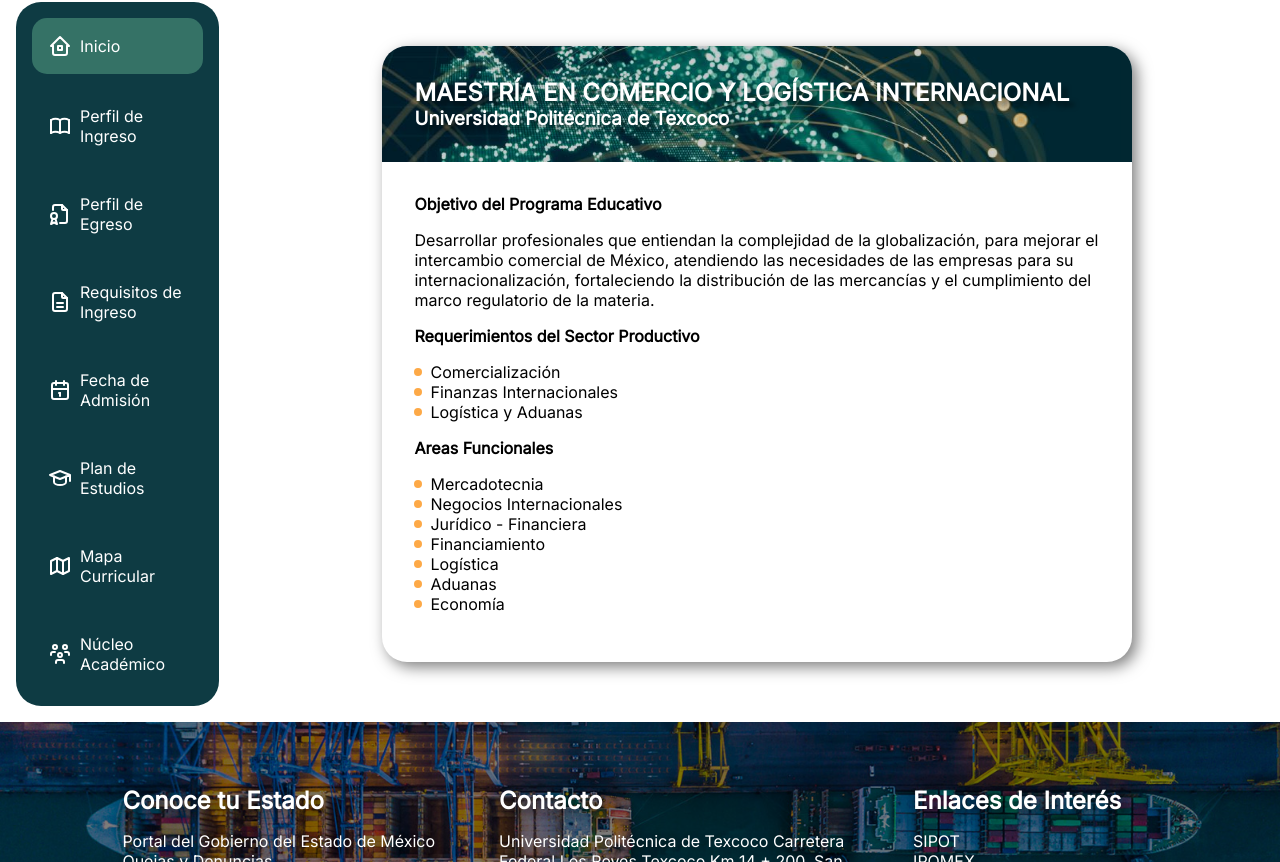
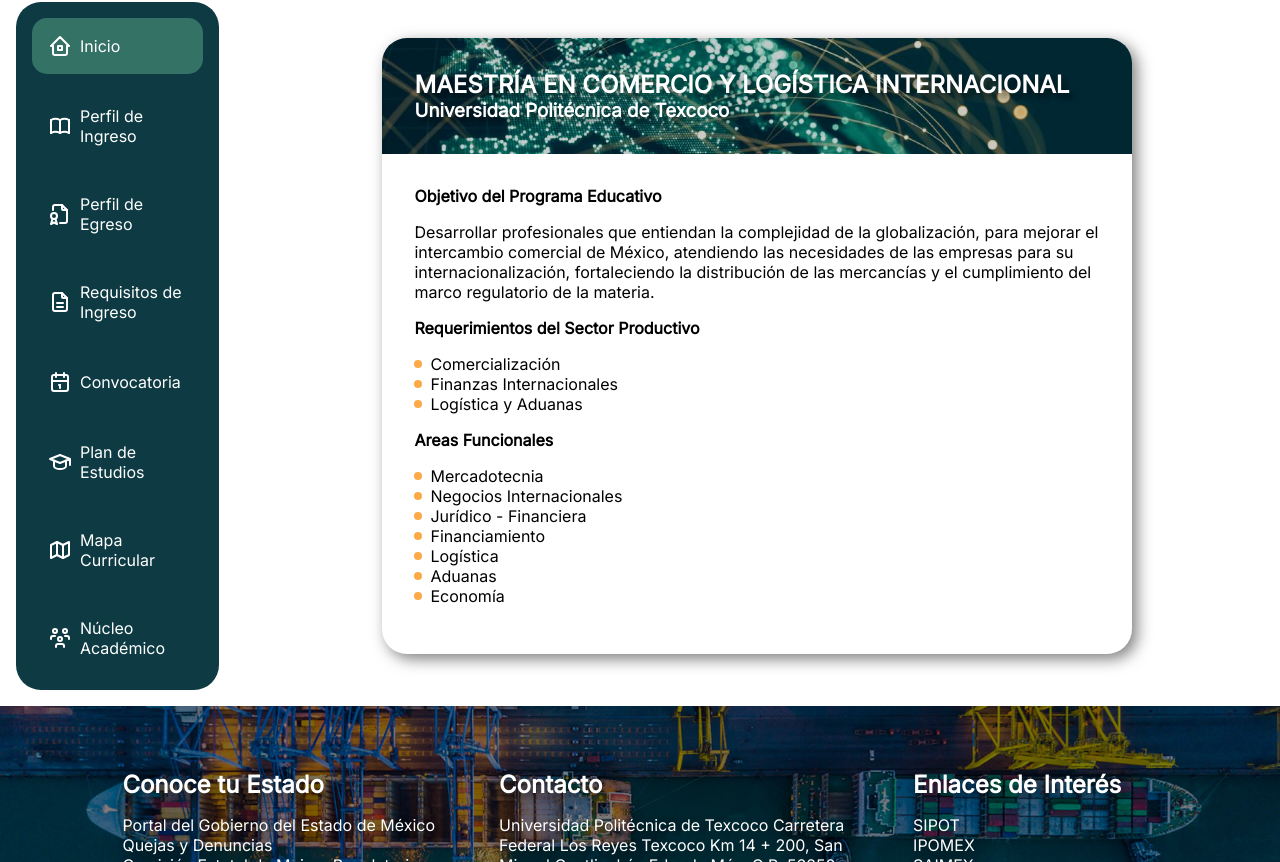
Before and after one commit to Daniel-Vargas-Tapia/maestria-mcoloin, a React (Vite) app: page / in a window 1280 px wide. Shown: the part 654-1516 px from the top of the page. Built offline with nearby package versions, Linux system fonts and the light colour scheme.

Commit message:
Modificacion de navbar y constante en convocatoria

```diff
--- a/src/components/navbar.jsx
+++ b/src/components/navbar.jsx
@@ -8,7 +8,7 @@
         <li><button onClick={() => sectionHandler('perfil_ingreso')} className={section === 'perfil_ingreso' ? styles.active : ''}><IconBook /><span>Perfil de Ingreso</span></button></li>
         <li><button onClick={() => sectionHandler('perfil_egreso')} className={section === 'perfil_egreso' ? styles.active : ''}><IconFileCertificate /><span>Perfil de Egreso</span></button></li>
         <li><button onClick={() => sectionHandler('requisitos_ingreso')} className={section === 'requisitos_ingreso' ? styles.active : ''}> <IconFileDescription /> <span>Requisitos de Ingreso</span></button></li>
-        <li><button onClick={() => sectionHandler('fecha_admision')} className={section === 'fecha_admision' ? styles.active : ''}><IconCalendar /><span>Fecha de Admisión</span></button></li>
+        <li><button onClick={() => sectionHandler('fecha_admision')} className={section === 'fecha_admision' ? styles.active : ''}><IconCalendar /><span>Convocatoria</span></button></li>
         <li><button onClick={() => sectionHandler('plan_estudios')} className={section === 'plan_estudios' ? styles.active : ''}><IconSchool /><span>Plan de Estudios</span></button></li>
         <li><button onClick={() => sectionHandler('mapa_curricular')} className={section === 'mapa_curricular' ? styles.active : ''}><IconMap /><span>Mapa Curricular</span></button></li>
         <li><button onClick={() => sectionHandler('nucleo_academico')} className={section === 'nucleo_academico' ? styles.active : ''}><IconUsersGroup /><span>Núcleo Académico</span></button></li>
--- a/src/pages/fecha_admision.jsx
+++ b/src/pages/fecha_admision.jsx
@@ -2,13 +2,12 @@
 import styles from './fecha_admision.module.css'
 import { IconFlag } from '@tabler/icons-react'
 export function FechaAdmision () {
-  // const FechaActual = new Date()
-  // const mesActual = FechaActual.getMonth() + 1
+  const FechaActual = new Date()
+  const mesActual = FechaActual.getMonth() + 1
   let mensaje = ''
   let proximoPeriodo = false
   let flyer = false
   let inscripciones = false
-  const mesActual = 11
   if (mesActual === 11 || mesActual === 3 || mesActual === 7) {
     flyer = true
     proximoPeriodo = false
```
